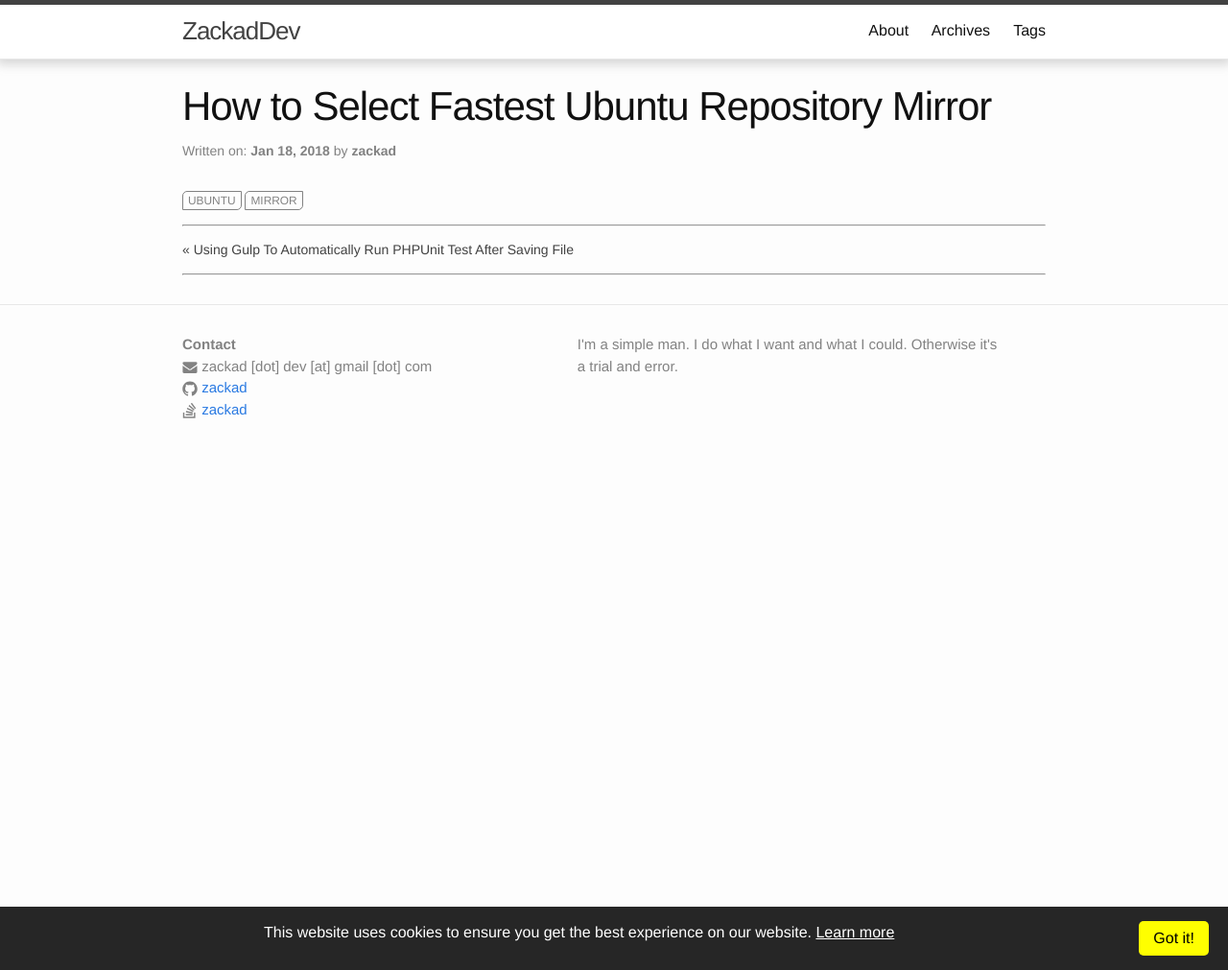
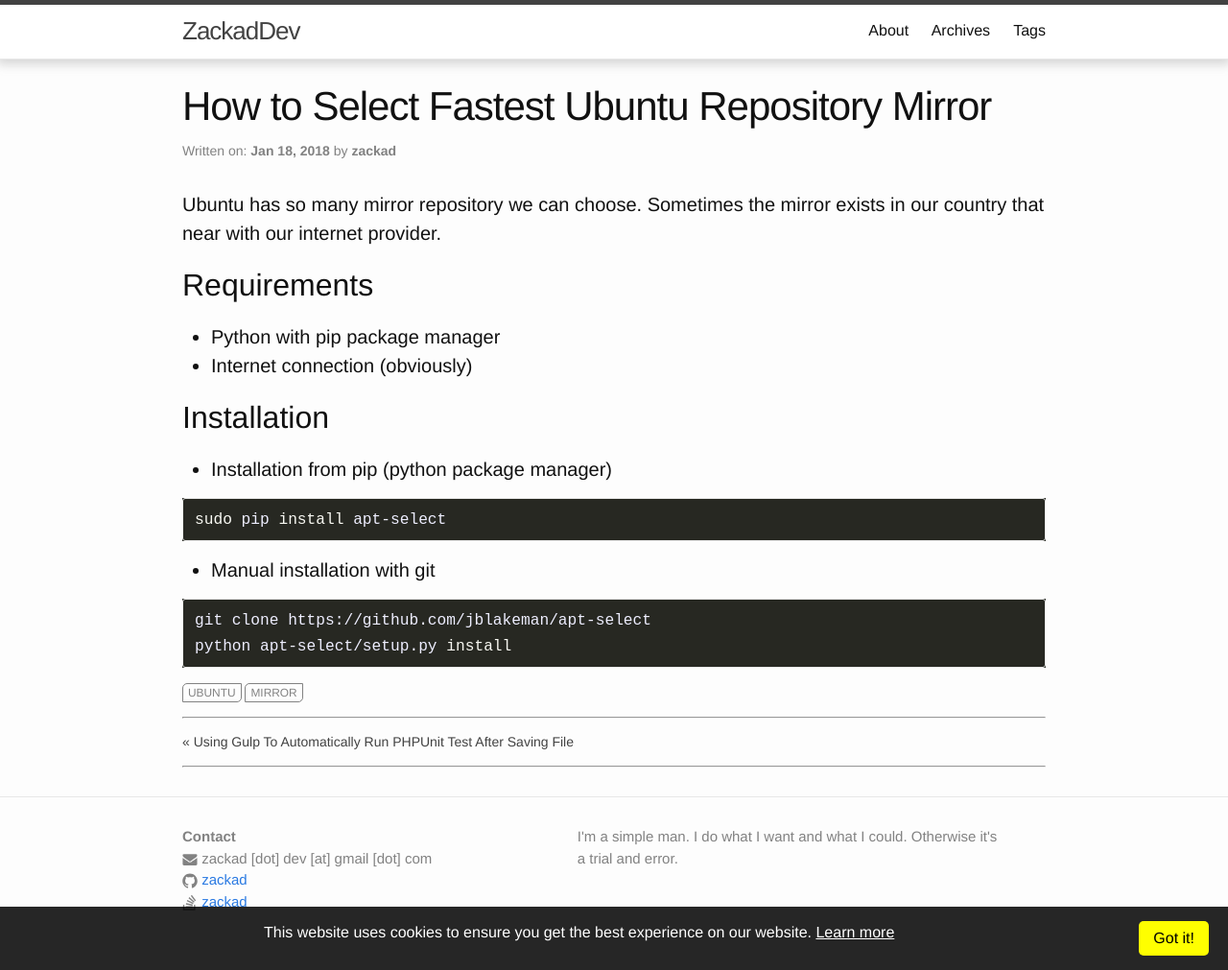
Before and after one commit to zackad/blog-src, a Jekyll site: the page built from _posts/2018-01-18-how-to-select-fastest-ubuntu-repository-mirror.md, in a window 1280 px wide and 1011 px high. Shown: the whole window at 96% size. Built offline with Jekyll 4.4.1, drawn with Linux system fonts in a browser that asks for light colours; comment, search, counter and statistics services are not loaded.

Commit message:
[draft] installing apt-select

````diff
--- a/_posts/2018-01-18-how-to-select-fastest-ubuntu-repository-mirror.md
+++ b/_posts/2018-01-18-how-to-select-fastest-ubuntu-repository-mirror.md
@@ -3,6 +3,26 @@ layout: post
 title: How to Select Fastest Ubuntu Repository Mirror
 tags: ubuntu mirror
 ---
+Ubuntu has so many mirror repository we can choose. Sometimes the mirror exists in our country that near with our internet provider.
 
+## Requirements
+
+- Python with pip package manager
+- Internet connection (obviously)
+
+## Installation
+
+- Installation from pip (python package manager)
+
+```shell
+sudo pip install apt-select
+```
+
+- Manual installation with git
+
+```shell
+git clone https://github.com/jblakeman/apt-select
+python apt-select/setup.py install
+```
 
 [apt-select-repo]: https://github.com/jblakeman/apt-select
````
